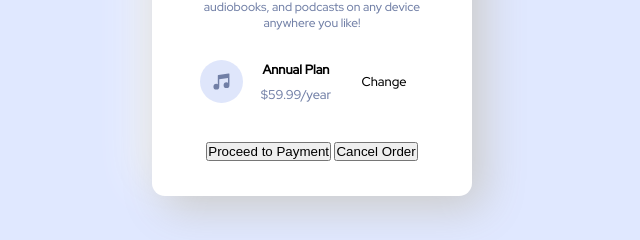
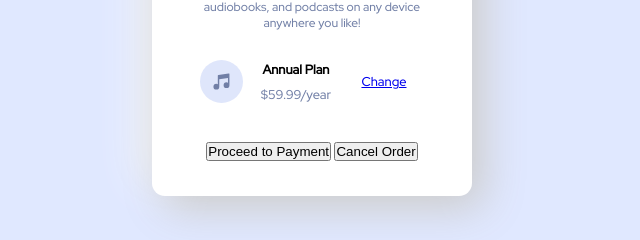
Before and after one commit to utkarsh1311/web-dev-practice, a plain HTML site: page order-summary-component-main/index.html in a window 1280 px wide. Shown: the part 427-667 px from the top of the page, 328-968 px from the left. Drawn offline with Linux system fonts and the light colour scheme.

Commit message:
some changes

```diff
--- a/order-summary-component-main/index.html
+++ b/order-summary-component-main/index.html
@@ -36,7 +36,7 @@
 							<p>$59.99/year</p>
 						</div>
 					</div>
-					<a src="#">Change</a>
+					<a href="#">Change</a>
 				</div>
 				<button id="payment">Proceed to Payment</button>
 				<button id="cancel">Cancel Order</button>
```
